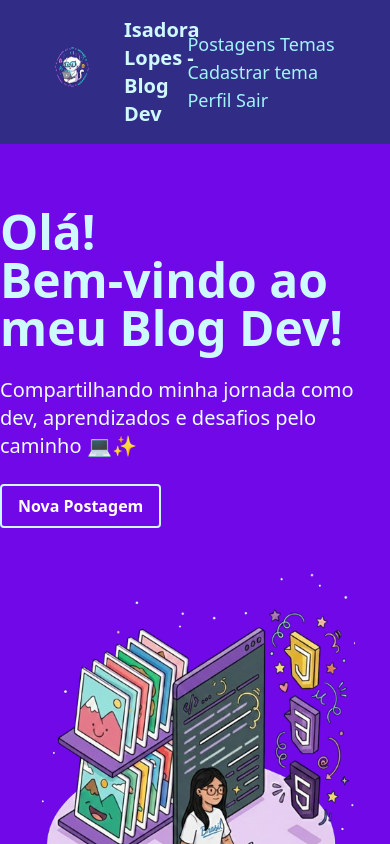
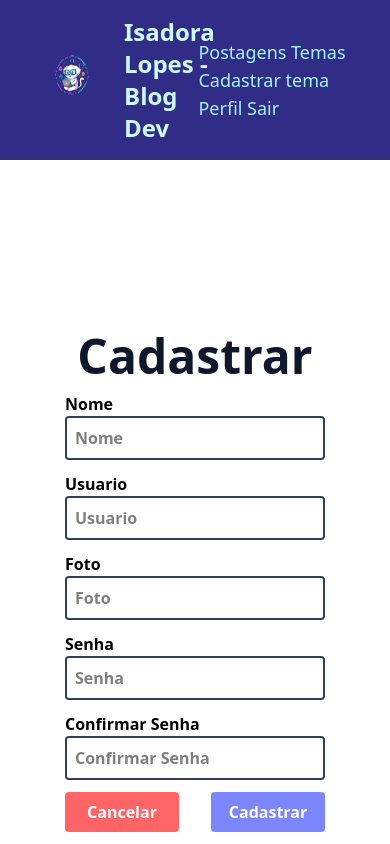
Before and after one commit to Isadora-Lopes-Santos/blogpessoal-react, a React (Vite) app: page /cadastro in a window 390 px wide. Shown: the top 844 px of the page. Built offline with nearby package versions, Linux system fonts and the light colour scheme.

Commit message:
Adicionando páginas ao projeto

```diff
--- a/package.json
+++ b/package.json
@@ -14,6 +14,7 @@
     "@tailwindcss/vite": "^4.1.18",
     "react": "^19.2.0",
     "react-dom": "^19.2.0",
+    "react-router-dom": "^7.12.0",
     "tailwindcss": "^4.1.18"
   },
   "devDependencies": {
--- a/src/App.tsx
+++ b/src/App.tsx
@@ -1,13 +1,24 @@
-import Home from './pages/home/Home'
+import { BrowserRouter, Route, Routes } from 'react-router-dom'
 import Footer from './components/footer/Footer'
 import Navbar from './components/navbar/Navbar'
+import Home from './pages/home/Home'
+import Cadastro from './pages/cadastro/Cadastro'
+import Login from './pages/login/Login'
 
 function App() {
 	return (
 		<>
-			<Navbar />
-			<Home />
-			<Footer />
+			<BrowserRouter>
+				<Navbar />
+				<div className="min-h-[80vh]">
+					<Routes>
+						<Route path="/" element={<Login />} />
+						<Route path="/cadastro" element={<Cadastro />} />
+						<Route path="/home" element={<Home />} />
+					</Routes>
+				</div>
+				<Footer />
+			</BrowserRouter>
 		</>
 	)
 }
--- a/src/components/footer/Footer.tsx
+++ b/src/components/footer/Footer.tsx
@@ -1,7 +1,4 @@
-import {
-  GithubLogoIcon,
-  LinkedinLogoIcon,
-} from "@phosphor-icons/react";
+import { GithubLogoIcon, LinkedinLogoIcon } from "@phosphor-icons/react";
 
 function Footer() {
   let data = new Date().getFullYear();
@@ -22,28 +19,11 @@ function Footer() {
           </p>
 
           <div className="flex gap-2">
-            <a
-              href="https://www.linkedin.com"
-              target="_blank"
-              rel="noopener noreferrer"
-            >
-              <LinkedinLogoIcon
-                size={48}
-                weight="fill"
-                className="hover:text-blue-400 transition-colors"
-              />
+            <a href="https://www.linkedin.com/in/isadora-l/" target="_blank">
+              <LinkedinLogoIcon size={48} weight="fill" className="hover:text-blue-400 transition-colors" />
             </a>
-
-            <a
-              href="https://github.com"
-              target="_blank"
-              rel="noopener noreferrer"
-            >
-              <GithubLogoIcon
-                size={48}
-                weight="fill"
-                className="hover:text-gray-400 transition-colors"
-              />
+            <a href="https://github.com/Isadora-Lopes-Santos" target="_blank">
+              <GithubLogoIcon size={48} weight="fill" className="hover:text-gray-400 transition-colors" />
             </a>
           </div>
         </div>
--- a/src/components/navbar/Navbar.tsx
+++ b/src/components/navbar/Navbar.tsx
@@ -1,3 +1,5 @@
+import { Link } from "react-router-dom"
+
 function Navbar() {
     return (
         <>
@@ -5,7 +7,6 @@ function Navbar() {
             			   bg-indigo-900 text-white'>
 
                 <div className="container flex justify-between items-center text-lg mx-8">
-
                     {/* Logo + nome do blog */}
                     <div className="flex items-center gap-3 text-cyan-100 font-bold text-xl">
                         <img
@@ -13,7 +14,7 @@ function Navbar() {
                             alt="Logo do Blog"
                             className="w-20 h-20"
                         />
-                        Isadora Lopes - Blog Dev
+                        <Link to="/home" className="text-2xl font-bold">Isadora Lopes - Blog Dev</Link>
                     </div>
 
                     <div className='flex gap-8 items-center text-cyan-200'>
--- /dev/null
+++ b/src/pages/cadastro/Cadastro.tsx
@@ -0,0 +1,86 @@
+
+function Cadastro() {
+  return (
+    <>
+      <div className="grid grid-cols-1 lg:grid-cols-2 h-screen
+            place-items-center font-bold">
+        <div
+          className="bg-[url('https://i.imgur.com/ZZFAmzo.jpg')] lg:block hidden bg-no-repeat
+                    w-full min-h-screen bg-cover bg-center"
+        ></div>
+        <form className='flex justify-center items-center flex-col w-2/3 gap-3' >
+          <h2 className='text-slate-900 text-5xl'>Cadastrar</h2>
+          <div className="flex flex-col w-full">
+            <label htmlFor="nome">Nome</label>
+            <input
+              type="text"
+              id="nome"
+              name="nome"
+              placeholder="Nome"
+              className="border-2 border-slate-700 rounded p-2"
+
+            />
+          </div>
+          <div className="flex flex-col w-full">
+            <label htmlFor="usuario">Usuario</label>
+            <input
+              type="text"
+              id="usuario"
+              name="usuario"
+              placeholder="Usuario"
+              className="border-2 border-slate-700 rounded p-2"
+            />
+          </div>
+          <div className="flex flex-col w-full">
+            <label htmlFor="foto">Foto</label>
+            <input
+              type="text"
+              id="foto"
+              name="foto"
+              placeholder="Foto"
+              className="border-2 border-slate-700 rounded p-2"
+            />
+          </div>
+          <div className="flex flex-col w-full">
+            <label htmlFor="senha">Senha</label>
+            <input
+              type="password"
+              id="senha"
+              name="senha"
+              placeholder="Senha"
+              className="border-2 border-slate-700 rounded p-2"
+            />
+          </div>
+          <div className="flex flex-col w-full">
+            <label htmlFor="confirmarSenha">Confirmar Senha</label>
+            <input
+              type="password"
+              id="confirmarSenha"
+              name="confirmarSenha"
+              placeholder="Confirmar Senha"
+              className="border-2 border-slate-700 rounded p-2"
+            />
+          </div>
+          <div className="flex justify-around w-full gap-8">
+            <button
+                type='reset'
+                className='rounded text-white bg-red-400 hover:bg-red-700 w-1/2 py-2'
+             >
+                Cancelar
+            </button>
+            <button
+                type='submit'
+                className='rounded text-white bg-indigo-400
+                           hover:bg-indigo-900 w-1/2 py-2
+                           flex justify-center'
+                >
+              Cadastrar
+            </button>
+          </div>
+        </form>
+      </div>
+    </>
+  )
+}
+
+export default Cadastro
--- /dev/null
+++ b/src/pages/login/Login.tsx
@@ -0,0 +1,56 @@
+import { Link } from "react-router-dom";
+
+function Login() {
+
+    return (
+        <>
+            <div className="grid grid-cols-1 lg:grid-cols-2 h-screen place-items-center font-bold ">
+                <form className="flex justify-center items-center flex-col w-1/2 gap-4" >
+                    <h2 className="text-slate-900 text-5xl ">Entrar</h2>
+                    <div className="flex flex-col w-full">
+                        <label htmlFor="usuario">Usuário</label>
+                        <input
+                            type="text"
+                            id="usuario"
+                            name="usuario"
+                            placeholder="Usuario"
+                            className="border-2 border-slate-700 rounded p-2"
+
+                        />
+                    </div>
+                    <div className="flex flex-col w-full">
+                        <label htmlFor="senha">Senha</label>
+                        <input
+                            type="password"
+                            id="senha"
+                            name="senha"
+                            placeholder="Senha"
+                            className="border-2 border-slate-700 rounded p-2"
+
+                        />
+                    </div>
+                    <button
+                        type='submit'
+                        className="rounded bg-indigo-400 flex justify-center
+                                   hover:bg-indigo-900 text-white w-1/2 py-2">
+                        <span>Entrar</span>
+                    </button>
+
+                    <hr className="border-slate-800 w-full" />
+
+                   <p>
+                        Ainda não tem uma conta?{' '}
+                        <Link to="/cadastro" className="text-indigo-800 hover:underline">
+                            Cadastre-se
+                        </Link>
+                    </p>
+                </form>
+                 <div className="bg-[url('https://i.imgur.com/ZZFAmzo.jpg')] lg:block hidden bg-no-repeat
+                            w-full min-h-screen bg-cover bg-center"
+                ></div>
+            </div>
+        </>
+    );
+}
+
+export default Login;
```
Also changed, not shown: 1 other file (tests, documents, lock files or other folders).
